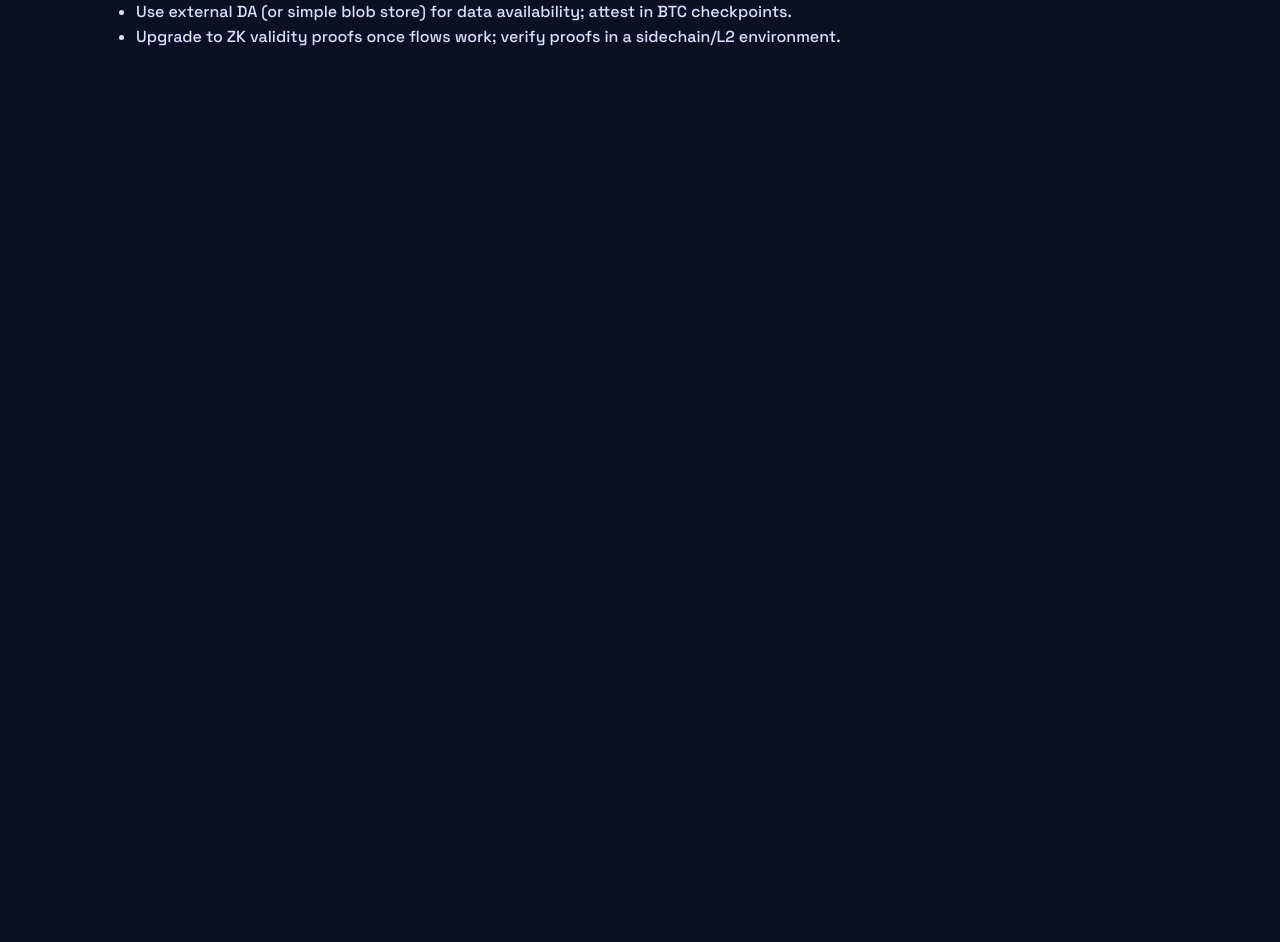
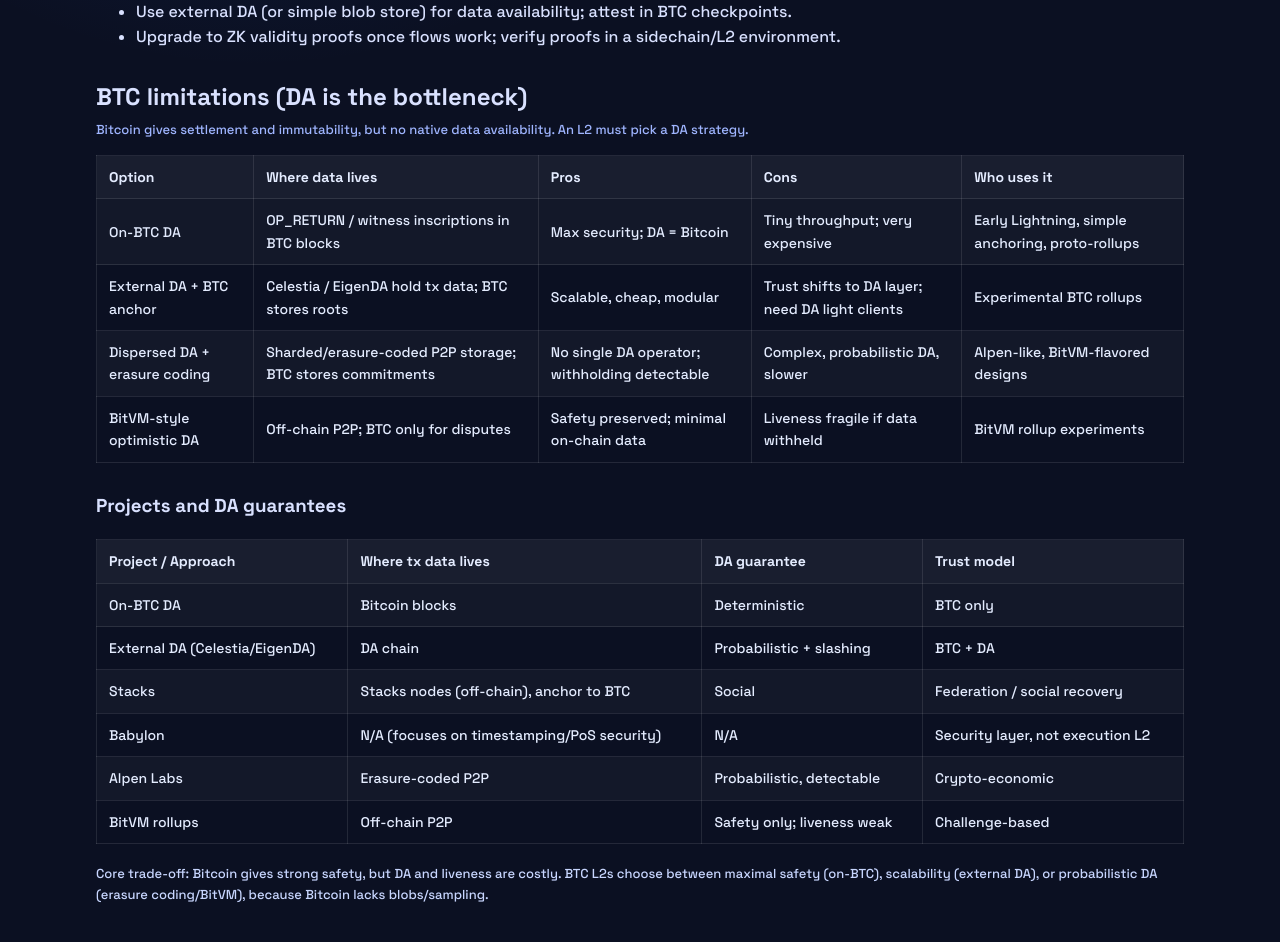
Before and after one commit to Nepalichhoro/big-hustler-crypto-hub, a React (Vite) app in the folder hotst/ui/: page /btc-layer in a window 1280 px wide. Shown: the part 860-1802 px from the top of the page. Before the commit the page ends 1054 px from the top, so only its background shows below. Built offline with nearby package versions, Linux system fonts and the light colour scheme.

Commit message:
Adds btc layer 2 note.

```diff
--- a/hotst/ui/src/components/BtcLayerPage.tsx
+++ b/hotst/ui/src/components/BtcLayerPage.tsx
@@ -74,6 +74,113 @@
         <li>Use external DA (or simple blob store) for data availability; attest in BTC checkpoints.</li>
         <li>Upgrade to ZK validity proofs once flows work; verify proofs in a sidechain/L2 environment.</li>
       </ul>
+
+      <div className="section-heading">
+        <h2>BTC limitations (DA is the bottleneck)</h2>
+        <p className="sub">
+          Bitcoin gives settlement and immutability, but no native data availability. An L2 must pick
+          a DA strategy.
+        </p>
+      </div>
+      <table className="info-table">
+        <thead>
+          <tr>
+            <th>Option</th>
+            <th>Where data lives</th>
+            <th>Pros</th>
+            <th>Cons</th>
+            <th>Who uses it</th>
+          </tr>
+        </thead>
+        <tbody>
+          <tr>
+            <td>On-BTC DA</td>
+            <td>OP_RETURN / witness inscriptions in BTC blocks</td>
+            <td>Max security; DA = Bitcoin</td>
+            <td>Tiny throughput; very expensive</td>
+            <td>Early Lightning, simple anchoring, proto-rollups</td>
+          </tr>
+          <tr>
+            <td>External DA + BTC anchor</td>
+            <td>Celestia / EigenDA hold tx data; BTC stores roots</td>
+            <td>Scalable, cheap, modular</td>
+            <td>Trust shifts to DA layer; need DA light clients</td>
+            <td>Experimental BTC rollups</td>
+          </tr>
+          <tr>
+            <td>Dispersed DA + erasure coding</td>
+            <td>Sharded/erasure-coded P2P storage; BTC stores commitments</td>
+            <td>No single DA operator; withholding detectable</td>
+            <td>Complex, probabilistic DA, slower</td>
+            <td>Alpen-like, BitVM-flavored designs</td>
+          </tr>
+          <tr>
+            <td>BitVM-style optimistic DA</td>
+            <td>Off-chain P2P; BTC only for disputes</td>
+            <td>Safety preserved; minimal on-chain data</td>
+            <td>Liveness fragile if data withheld</td>
+            <td>BitVM rollup experiments</td>
+          </tr>
+        </tbody>
+      </table>
+
+      <div className="section-heading">
+        <h3>Projects and DA guarantees</h3>
+      </div>
+      <table className="info-table">
+        <thead>
+          <tr>
+            <th>Project / Approach</th>
+            <th>Where tx data lives</th>
+            <th>DA guarantee</th>
+            <th>Trust model</th>
+          </tr>
+        </thead>
+        <tbody>
+          <tr>
+            <td>On-BTC DA</td>
+            <td>Bitcoin blocks</td>
+            <td>Deterministic</td>
+            <td>BTC only</td>
+          </tr>
+          <tr>
+            <td>External DA (Celestia/EigenDA)</td>
+            <td>DA chain</td>
+            <td>Probabilistic + slashing</td>
+            <td>BTC + DA</td>
+          </tr>
+          <tr>
+            <td>Stacks</td>
+            <td>Stacks nodes (off-chain), anchor to BTC</td>
+            <td>Social</td>
+            <td>Federation / social recovery</td>
+          </tr>
+          <tr>
+            <td>Babylon</td>
+            <td>N/A (focuses on timestamping/PoS security)</td>
+            <td>N/A</td>
+            <td>Security layer, not execution L2</td>
+          </tr>
+          <tr>
+            <td>Alpen Labs</td>
+            <td>Erasure-coded P2P</td>
+            <td>Probabilistic, detectable</td>
+            <td>Crypto-economic</td>
+          </tr>
+          <tr>
+            <td>BitVM rollups</td>
+            <td>Off-chain P2P</td>
+            <td>Safety only; liveness weak</td>
+            <td>Challenge-based</td>
+          </tr>
+        </tbody>
+      </table>
+
+      <p className="note">
+        Core trade-off: Bitcoin gives strong safety, but DA and liveness are costly. BTC L2s choose
+        between maximal safety (on-BTC), scalability (external DA), or probabilistic DA (erasure
+        coding/BitVM), because Bitcoin lacks blobs/sampling.
+      </p>
     </div>
   )
 }
```
